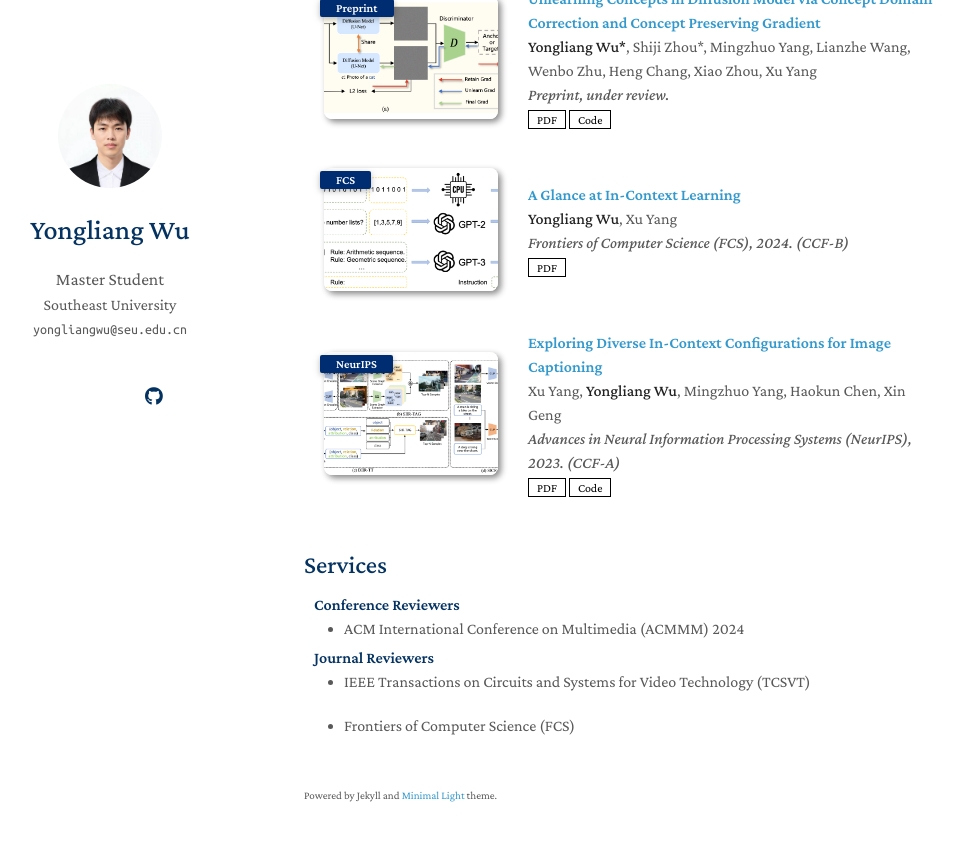
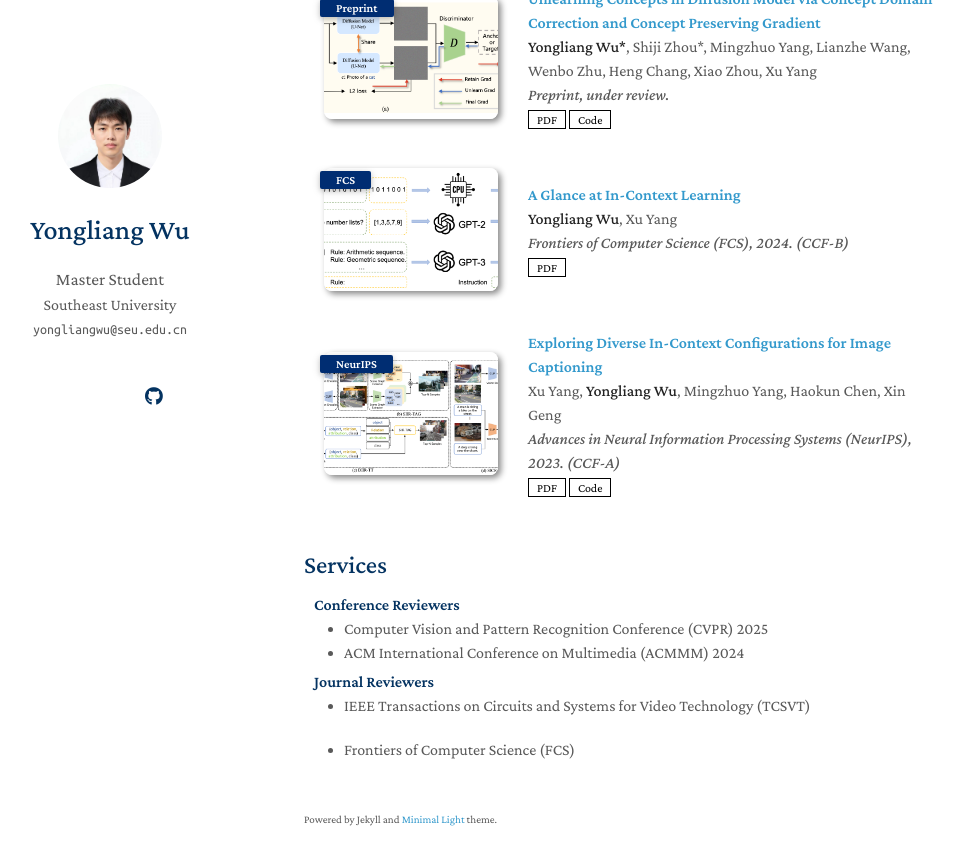
Before and after one commit to yongliang-wu/yongliang-wu.github.io, a Jekyll site: the page built from index.md, in a window 1280 px wide and 900 px high, scrolled down 836 px. Shown: the top 865 px of the window, without its empty margins (166-1130 px from the left). Built offline with Jekyll 4.4.1, drawn with Linux system fonts in a browser that asks for light colours; nearby versions of some CDN libraries; a style sheet for code colours, icons or effects is not loaded; our own code applies the rules of GitHub Pages for plain Markdown files.

Commit message:
Update services.md

```diff
--- a/_includes/services.md
+++ b/_includes/services.md
@@ -3,6 +3,7 @@
 <h4 style="margin:0 10px 0;">Conference Reviewers</h4>
 
 <ul style="margin:0 0 5px;">
+  <li><a href="https://cvpr.thecvf.com/"><autocolor>Computer Vision and Pattern Recognition Conference (CVPR) 2025</autocolor></a></li>
   <li><a href="https://2024.acmmm.org/"><autocolor>ACM International Conference on Multimedia (ACMMM) 2024</autocolor></a></li>
 </ul>
 
```
